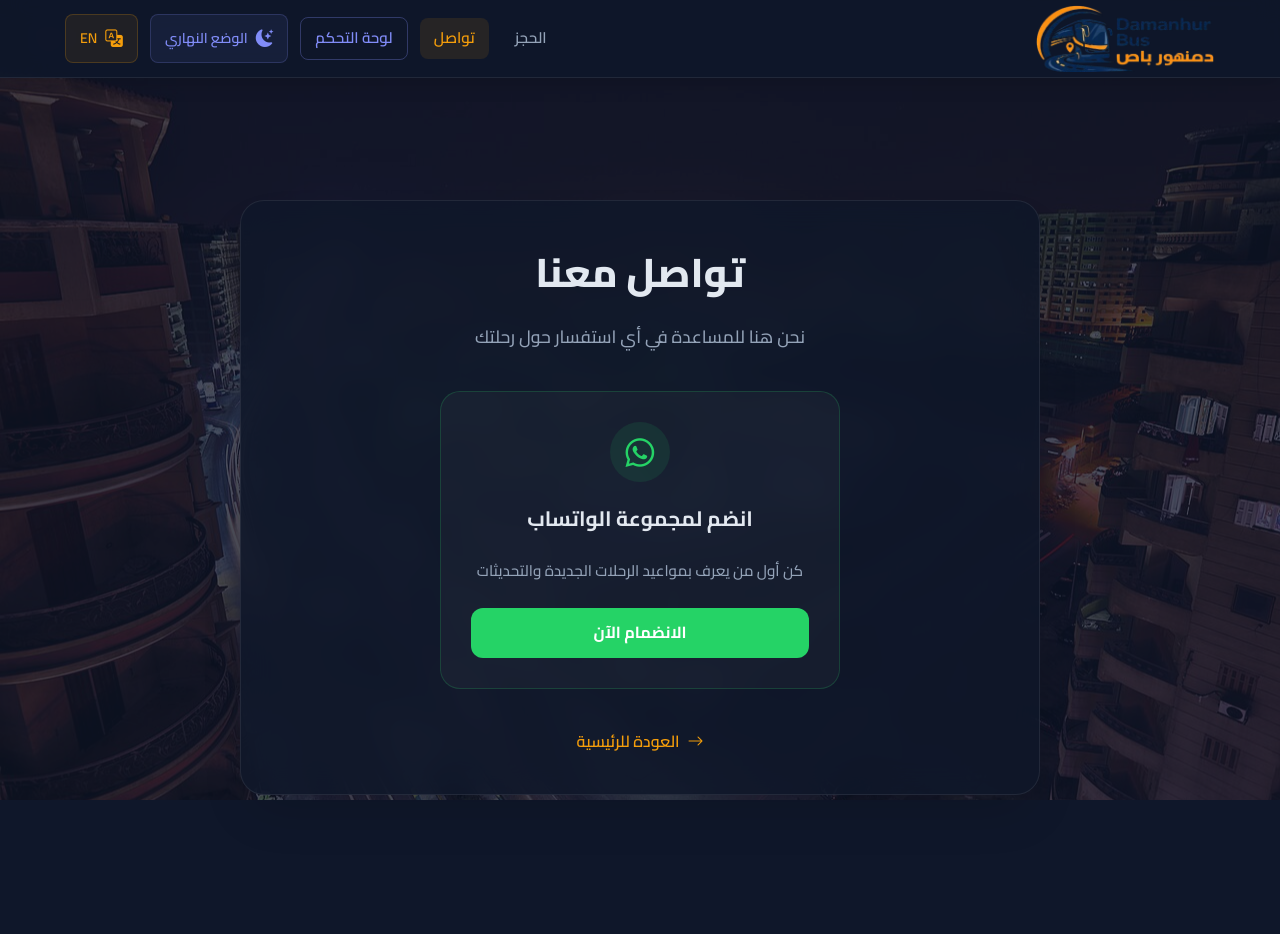
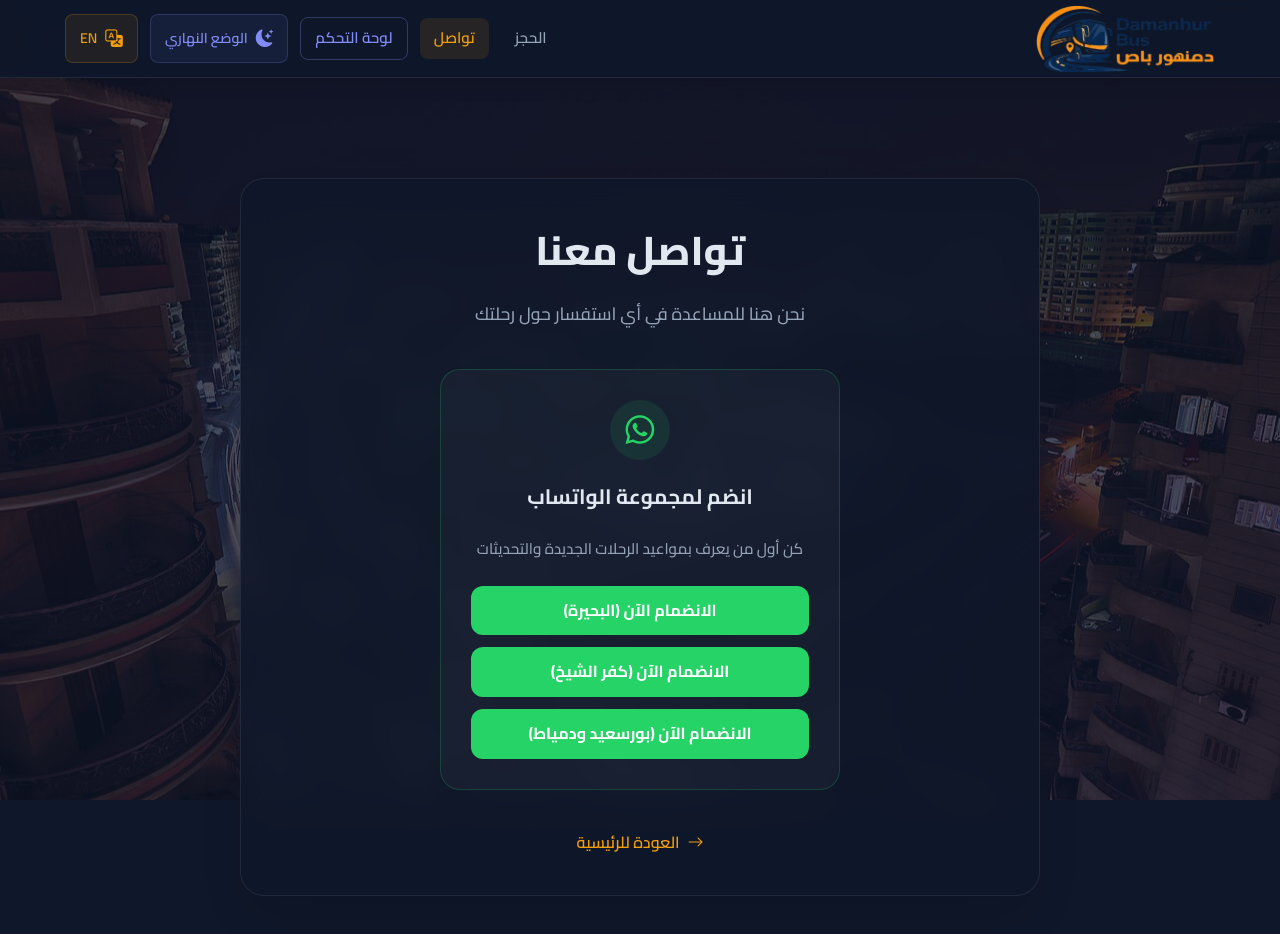
Before and after one commit to ZiadNader1/DamanhurBus, an Angular app in the folder client/: page /contact in a window 1280 px wide. Shown: the top 934 px of the page. Built offline with nearby package versions, Linux system fonts and the light colour scheme.

Commit message:
feat: add multiple WhatsApp group links to contacts

```diff
--- a/client/src/app/components/contact/contact.css
+++ b/client/src/app/components/contact/contact.css
@@ -100,6 +100,13 @@
     line-height: 1.5;
 }
 
+.whatsapp-buttons {
+    display: flex;
+    flex-direction: column;
+    gap: 12px;
+    width: 100%;
+}
+
 .contact-btn {
     width: 100%;
     padding: 12px;
--- a/client/src/app/components/contact/contact.html
+++ b/client/src/app/components/contact/contact.html
@@ -13,9 +13,12 @@
                 </div>
                 <h3>{{ lang.t('contact_whatsapp') }}</h3>
                 <p>{{ lang.t('contact_whatsapp_sub') }}</p>
-                <a [href]="whatsappGroupLink" target="_blank" class="contact-btn whatsapp">
-                    {{ lang.t('contact_join') }}
-                </a>
+                <div class="whatsapp-buttons">
+                    <a *ngFor="let group of whatsappGroups" [href]="group.link" target="_blank"
+                        class="contact-btn whatsapp">
+                        <span>{{ lang.t('contact_join') }} ({{ group.name }})</span>
+                    </a>
+                </div>
             </div>
         </div>
 
--- a/client/src/app/components/contact/contact.ts
+++ b/client/src/app/components/contact/contact.ts
@@ -11,13 +11,17 @@ import { TranslationService } from '../../services/translation.service';
     styleUrl: './contact.css'
 })
 export class ContactComponent {
-    whatsappGroupLink = 'https://chat.whatsapp.com/KWne4THix6D1UjAB3mSba6';
+    whatsappGroups = [
+        { name: 'البحيرة', link: 'https://chat.whatsapp.com/KWne4THix6D1UjAB3mSba6' },
+        { name: 'كفر الشيخ', link: 'https://chat.whatsapp.com/F0nZ8Pz89h47w5mAfWu4DE' },
+        { name: 'بورسعيد ودمياط', link: 'https://chat.whatsapp.com/Hh2DIVWqX53LGaqNgpizY9?mode=gi_t' }
+    ];
     phoneNumber = '01067465956';
 
     constructor(public lang: TranslationService) { }
 
-    openWhatsApp() {
-        window.open(this.whatsappGroupLink, '_blank');
+    openWhatsApp(link: string) {
+        window.open(link, '_blank');
     }
 
     callPhone() {
```
